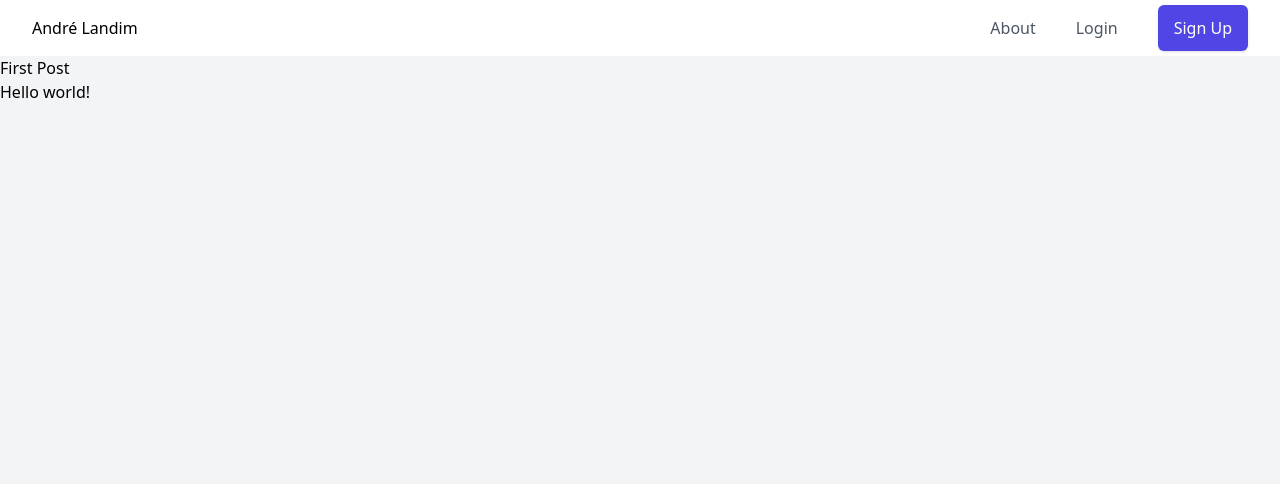
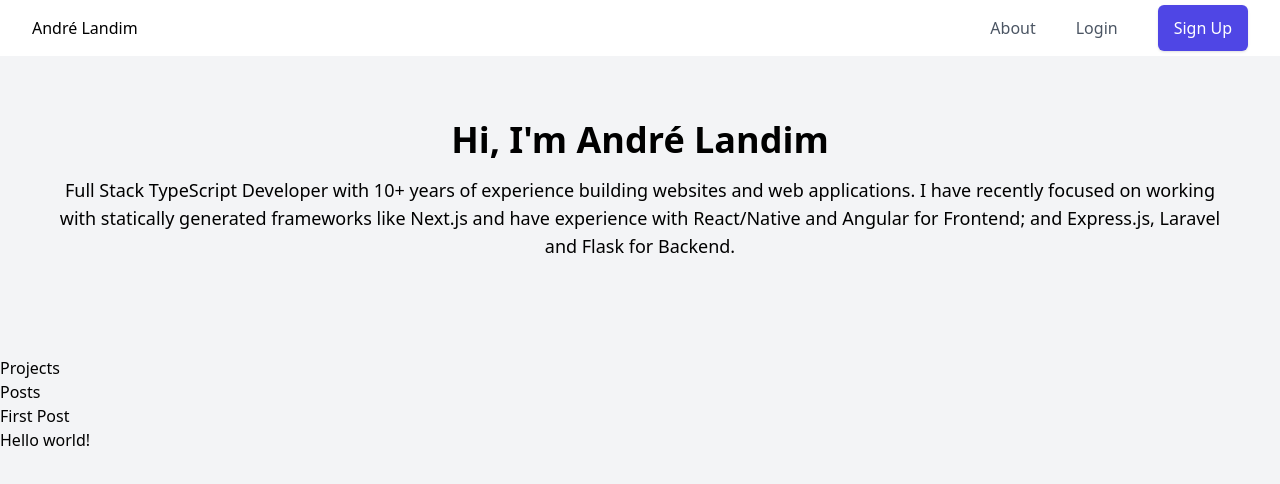
Before and after one commit to arbezerra/arbezerra, a SvelteKit app in the folder front/: page / in a window 1280 px wide. Shown: the top 484 px of the page. Built offline with nearby package versions, Linux system fonts and the light colour scheme.

Commit message:
Add Hero

```diff
--- a/front/src/app.html
+++ b/front/src/app.html
@@ -1,5 +1,5 @@
 <!DOCTYPE html>
-<html lang="en">
+<html class="bg-gray-100 dark:bg-gray-900" lang="en">
 	<head>
 		<meta charset="utf-8" />
 		<link rel="icon" href="%sveltekit.assets%/favicon.png" />
--- a/front/src/components/Hero.svelte
+++ b/front/src/components/Hero.svelte
@@ -0,0 +1,9 @@
+<section class="max-w-screen-xl text-center py-8 px-4 lg:py-16 lg:px-12">
+	<h1 class="text-4xl font-bold mb-4">Hi, I'm André Landim</h1>
+	<p class="mb-8 text-lg font-normal">
+		Full Stack TypeScript Developer with 10+ years of experience building websites and web
+		applications. I have recently focused on working with statically generated frameworks like
+		Next.js and have experience with React/Native and Angular for Frontend; and Express.js, Laravel
+		and Flask for Backend.
+	</p>
+</section>
--- a/front/src/components/PostList.svelte
+++ b/front/src/components/Posts.svelte
@@ -5,7 +5,8 @@
 	export let posts: IPost[];
 </script>
 
-<section>
+<section class="">
+	<h1>Posts</h1>
 	{#each posts as post, i}
 		<Post post={post} />
 	{/each}
--- a/front/src/components/Projects.svelte
+++ b/front/src/components/Projects.svelte
@@ -0,0 +1,3 @@
+<section class="">
+	<h1>Projects</h1>
+</section>
--- a/front/src/routes/+layout.svelte
+++ b/front/src/routes/+layout.svelte
@@ -7,9 +7,3 @@
 <Header />
 <slot />
 <Footer />
-
-<style lang="postcss">
-	:global(html) {
-		background-color: theme(colors.gray.100);
-	}
-</style>
--- a/front/src/routes/+page.svelte
+++ b/front/src/routes/+page.svelte
@@ -1,15 +1,16 @@
 <script lang="ts">
+	import Hero from '../components/Hero.svelte';
+	import Posts from '../components/Posts.svelte';
+	import Projects from '../components/Projects.svelte';
+	import type { IPost } from '../interfaces/Post';
 
-	import Hero from "../components/Hero.svelte";
-	import PostList from "../components/PostList.svelte";
-	import Projects from "../components/Projects.svelte";
-	import type { IPost } from "../interfaces/Post";
+	const posts: IPost[] = [
+		{ id: '1', title: 'First Post', content: 'Hello world!', date: '2023-07-11' }
+	];
+</script>
 
-    const posts: IPost[] = [
-        {id: "1", title: "First Post", content: "Hello world!", date: "2023-07-11"},
-    ]
-
-</script>
-<Hero />
-<Projects />
-<PostList posts={posts} />
+<main class="container mx-auto">
+	<Hero />
+	<Projects />
+	<Posts {posts} />
+</main>
```
